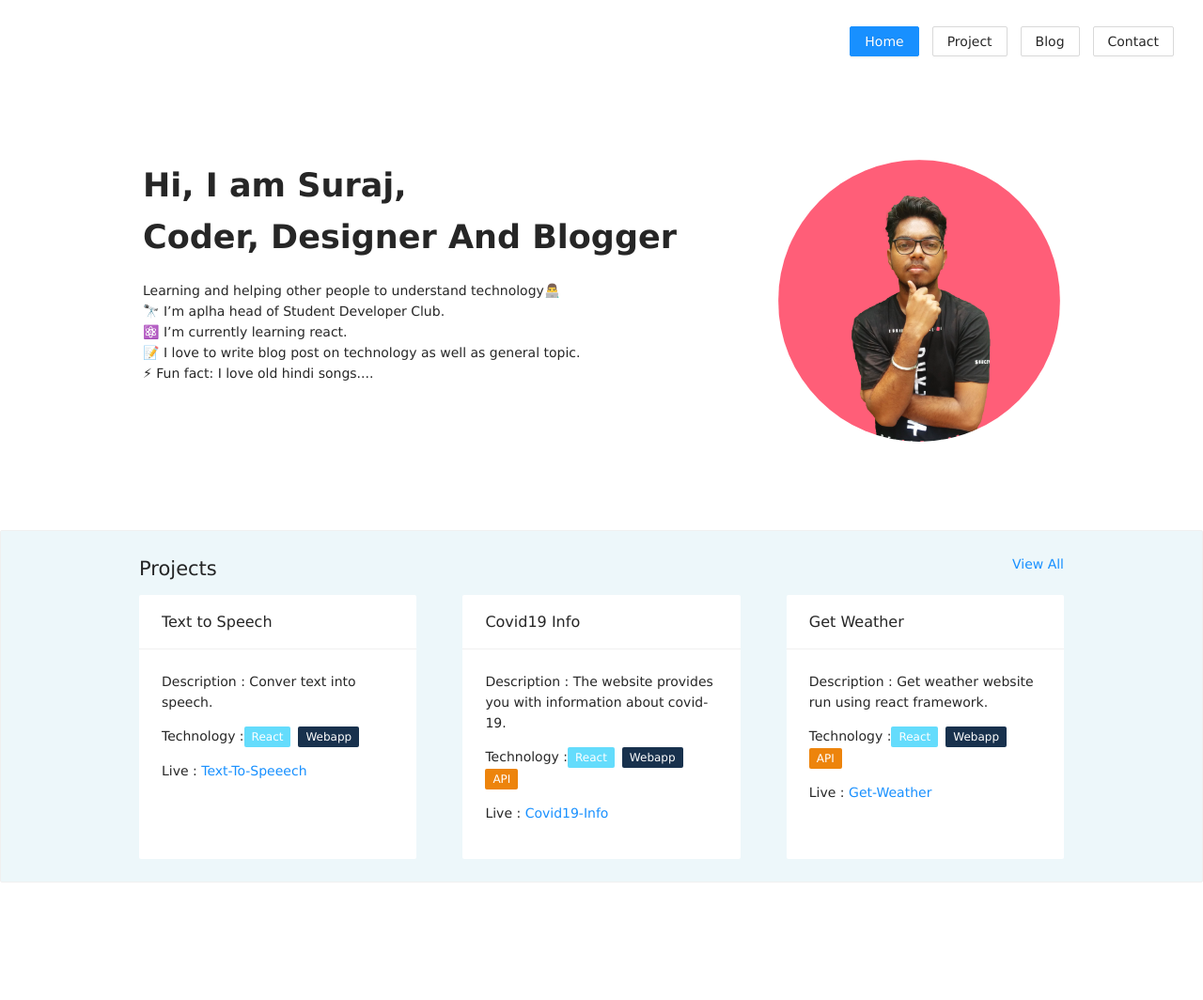
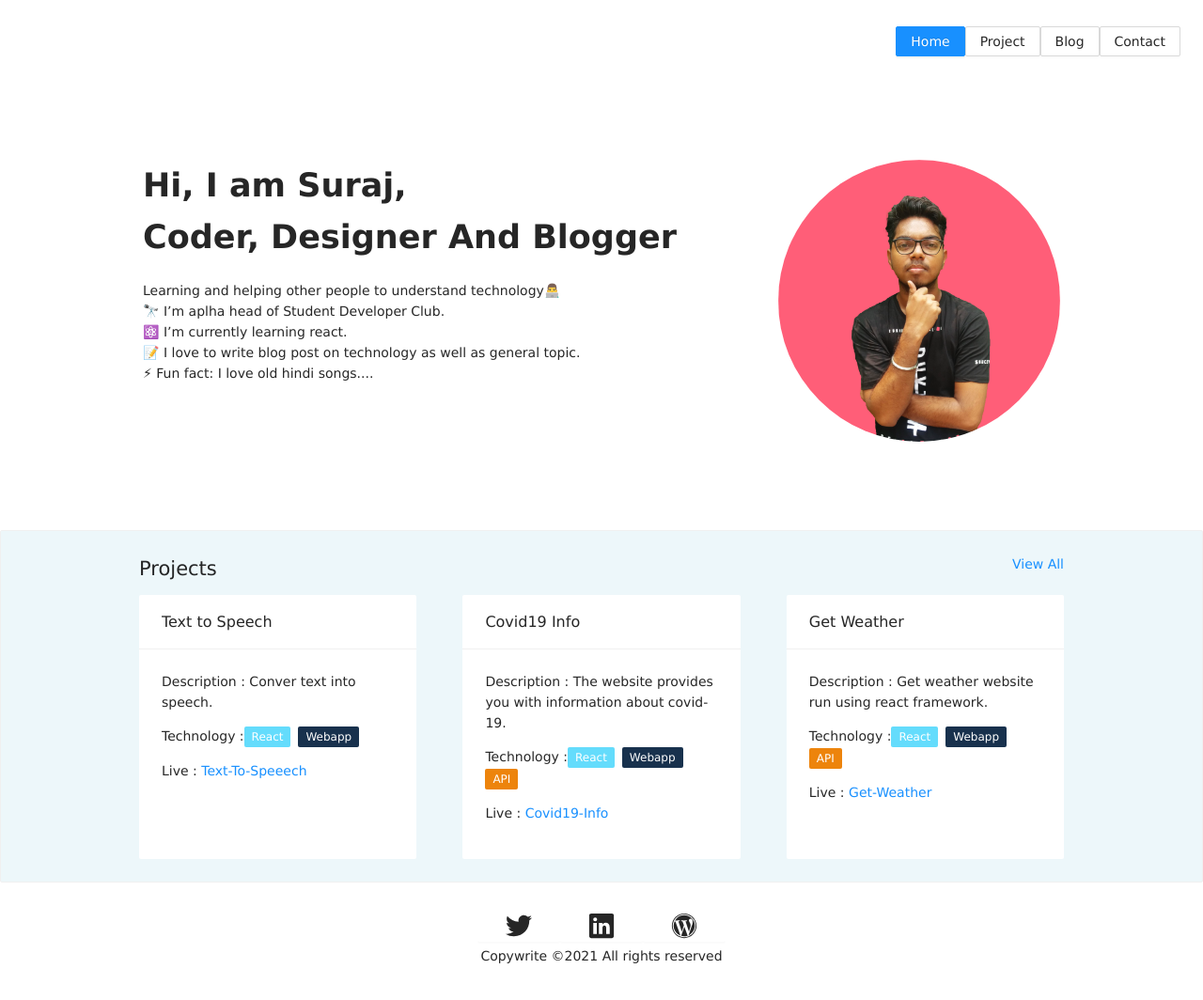
Before and after one commit to surajondev/Suraj-Vishwakarma, a React (Create React App) app: page / in a window 1280 px wide. Shown: the whole page at 94% size. Before the commit the page ends 939 px from the top, so only its background shows below. Built offline with nearby package versions, Linux system fonts and the light colour scheme.

Commit message:
footer added

```diff
--- a/package.json
+++ b/package.json
@@ -10,6 +10,7 @@
     "antd": "^4.15.2",
     "react": "^17.0.1",
     "react-dom": "^17.0.1",
+    "react-icons": "^4.2.0",
     "react-scripts": "4.0.3",
     "web-vitals": "^1.1.1"
   },
--- a/public/index.html
+++ b/public/index.html
@@ -2,7 +2,7 @@
 <html lang="en">
   <head>
     <meta charset="utf-8" />
-    <link rel="icon" href="%PUBLIC_URL%/favicon.ico" />
+    <link rel="icon" href="%PUBLIC_URL%/favicon00.ico" />
     <meta name="viewport" content="width=device-width, initial-scale=1" />
     <meta name="theme-color" content="#000000" />
     <meta
@@ -11,7 +11,7 @@
     />
     <link rel="apple-touch-icon" href="%PUBLIC_URL%/logo192.png" />
     <link rel="manifest" href="%PUBLIC_URL%/manifest.json" />
-    <title>React App</title>
+    <title>SurajOnDev</title>
   </head>
   <body>
     <noscript>You need to enable JavaScript to run this app.</noscript>
--- /dev/null
+++ b/src/Components/Footer.js
@@ -0,0 +1,31 @@
+import React from 'react'
+import {Card, Button} from 'antd'
+import {IoLogoTwitter, IoLogoLinkedin, IoLogoWordpress} from "react-icons/io5"
+
+const Footer = () => {
+    return(
+        <Card className="intro">
+            <div className="Container footer">
+                <div>
+                    <Button className="social-media-btn" href="https://twitter.com/surajondev">
+                        <IoLogoTwitter size="30px" className="footer-icon"/>
+                    </Button>
+
+                    <Button className="social-media-btn" href="https://www.linkedin.com/in/surajsrv11/">
+                        <IoLogoLinkedin size="30px" className="footer-icon"/>
+                    </Button>
+
+                    <Button className="social-media-btn" href="https://surajondev.wordpress.com/">
+                        <IoLogoWordpress size="30px" className="footer-icon"/>
+                    </Button>
+                </div>
+
+                <div>
+                    <p>Copywrite ©2021 All rights reserved</p>
+                </div>
+            </div>
+        </Card>
+    )
+}
+
+export default Footer
--- a/src/Components/Header.js
+++ b/src/Components/Header.js
@@ -3,10 +3,10 @@ import {PageHeader, Button} from 'antd'
 const Header = ()=>{
     return(
         <PageHeader className="pageHeader">
-            <Button type="primary" >Home</Button>
-            <Button type="default" >Project</Button>
-            <Button type="default" >Blog</Button>
-            <Button type="default" >Contact</Button>
+            <Button type="primary" href="https://surajondev.netlify.app/">Home</Button>
+            <Button type="default" href="https://github.com/surajondev?tab=repositories">Project</Button>
+            <Button type="default" href="https://dev.to/surajondev">Blog</Button>
+            <Button type="default" href="https://dev.to/surajondev">Contact</Button>
         </PageHeader>
     )
 }
--- a/src/Container/App.js
+++ b/src/Container/App.js
@@ -2,6 +2,7 @@ import React from 'react'
 import Header from '../Components/Header'
 import Intro from '../Components/Intro'
 import HomeProject from '../Components/HomeProject'
+import Footer from '../Components/Footer'
 
 class App extends React.Component{
     render(){
@@ -10,6 +11,7 @@ class App extends React.Component{
                 <Header />
                 <Intro />
                 <HomeProject />
+                <Footer />
             </div>
         )
     }
--- a/src/style.css
+++ b/src/style.css
@@ -7,6 +7,7 @@
 .pageHeader{
     display: flex;
     justify-content: flex-end;
+
 }
 
 Button{
@@ -58,3 +59,20 @@ Button{
     width: 80%;
     margin: 0 auto;
 }
+
+
+/* FOOTER */
+
+.footer{
+    flex-direction: column;
+    text-align: center;
+    margin-top: -4.5em;
+}
+
+.footer-icon{
+    margin: 0 1em;
+}
+
+.social-media-btn{
+    border: none;
+}
```
Also changed, not shown: 1 other file (tests, documents, lock files or other folders).
